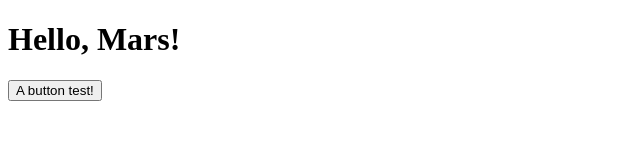
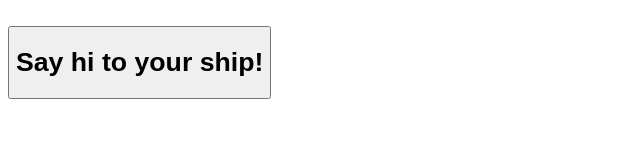
Before and after one commit to galenwp/urbit-from-the-web, a plain HTML site: page tutorial.html in a window 1280 px wide. Shown: the whole page, without its empty margins (0-640 px from the left). Drawn offline with Linux system fonts and the light colour scheme.

Commit message:
Modify `tutorial.html` for `helm-hi` urb.send and display.

```diff
--- a/tutorial.html
+++ b/tutorial.html
@@ -3,20 +3,46 @@
   <head>
     <meta charset="UTF-8">
     <title>Urbit from the Web</title>
+
+    <script src="/~/at/=home=/web/lib/js/urb.js"></script>
+
   </head>
   <body>
 
+    <br />
+
     <div>
-      <h1>Hello, Mars!</h1>
-      <button onclick="someJavaScript();">A button test!</button>
+      <button onclick="sayHi();"><h1>Say hi to your ship!</h1></button>
+    </div>
+
+    <br />
+
+    <div id="loadHi">
     </div>
 
     <script>
-      console.log('We\'re serving some JavaScript through Urbit to the browser.');
+      function sayHi () {
+        window.urb.send('hi. :)', {
+          appl: 'hood',
+          mark: 'helm-hi'
+        }, function (err, res) {
+          if (err || !res.data) {
+            console.log(path, 'err!');
+            console.log(err);
+            return;
+          }
+          console.log('We just said hi to our ship!');
+          console.log(res.data);
+        });
 
-      function someJavaScript () {
-        console.log('Now we\'re calling some other JavaScript.')
-      }
+        var hi = '';
+        hi += '<div class='hi'>';
+        hi += '<h2><code>< ~' + window.urb.ship + ': hi. :)</code></h2>'
+        hi += '</div>';
+        return document.getElementById('loadHi').innerHTML = hi;
+
+      };
+
     </script>
 
   </body>
```
